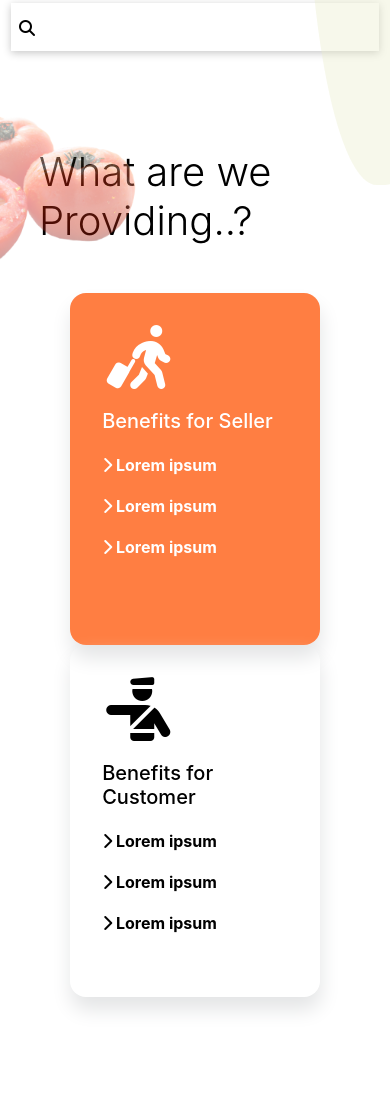
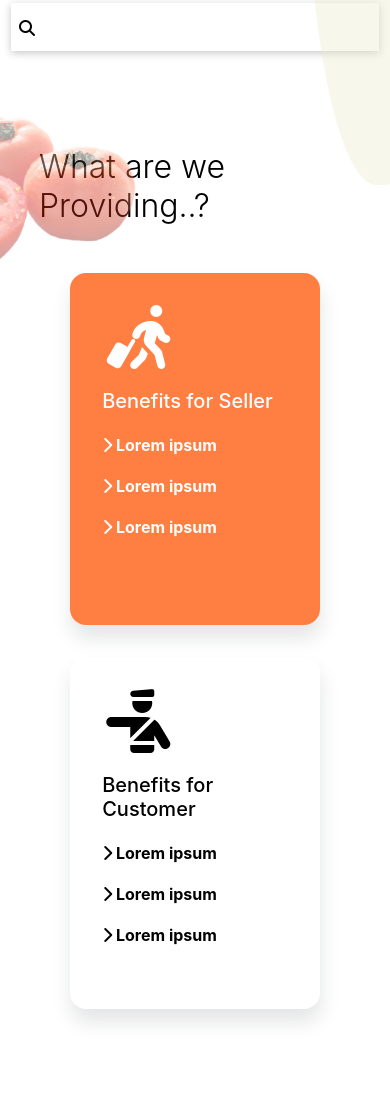
Before and after one commit to Subhrajit-Dutta/Venline, a website: page client/index.html in a window 390 px wide. Shown: the part 615-1729 px from the top of the page. Drawn offline with Linux system fonts and the light colour scheme.

Commit message:
made some responsive changes

```diff
--- a/client/styles/style.css
+++ b/client/styles/style.css
@@ -281,6 +281,18 @@ section{
 	color: white;
 }
 
+@media screen and (max-width: 720px){
+	#provide h1{
+		font-size: 2rem;
+	}
+}
+
+@media screen and (max-width: 950px){
+	.provide-card:nth-child(2){
+	    margin-top: 2rem;
+    }
+}
+
 /*wave*/
 
 #wave{
@@ -323,6 +335,10 @@ section{
 	color: white;
 }
 
+#about-body{
+	text-align: center;
+}
+
 #about-img{
     display: inline-block;
     width: 50%;
```
